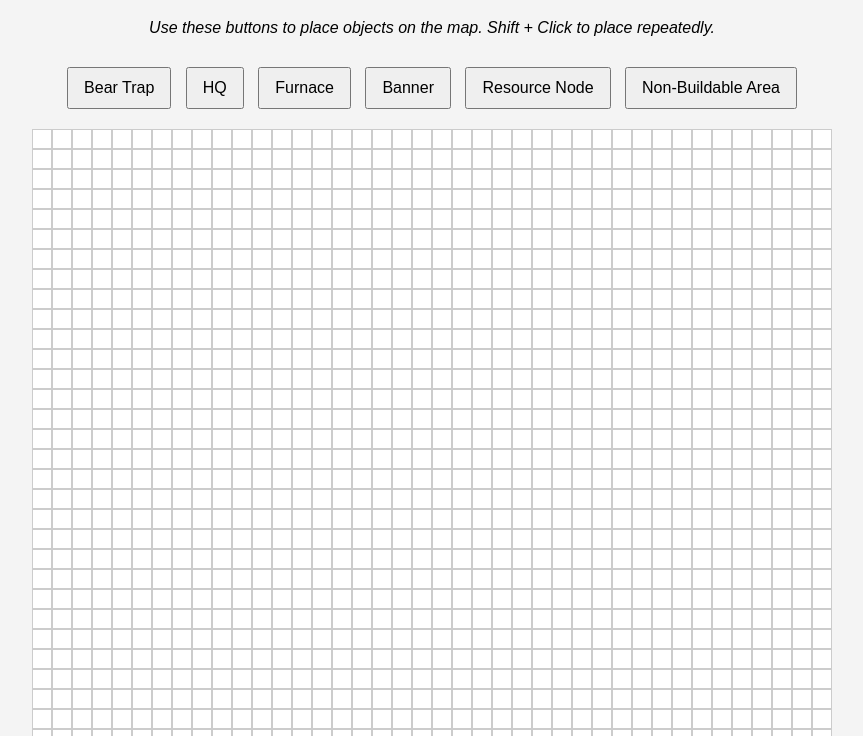
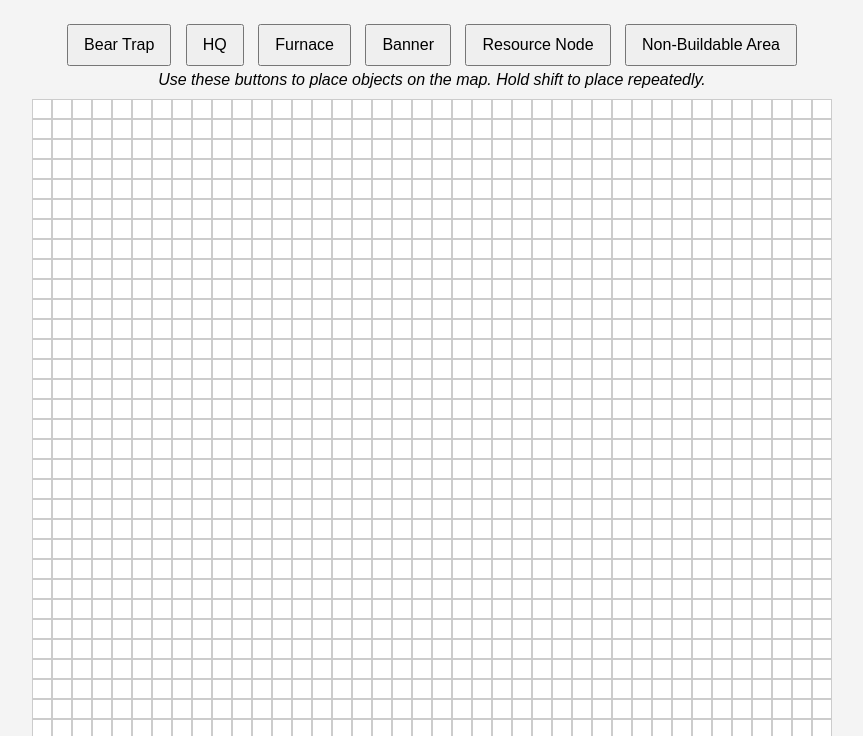
Before and after one commit to Justinfact/Justinfact.github.io, a plain HTML site: page index.html in a window 1280 px wide. Shown: the part 61-797 px from the top of the page, without its empty margins (208-1071 px from the left). Drawn offline with Linux system fonts and the light colour scheme.

Commit message:
Alignment

```diff
--- a/index.html
+++ b/index.html
@@ -99,16 +99,16 @@
 </head>
 <body>
   <h1>Bear Trap Planner</h1>
-  <p id="subtext" style="margin: 0 0 10px; font-style: italic;">
-    Use these buttons to place objects on the map. Shift + Click to place repeatedly.
-  </p>
-  <div id="toolbar">
+  <div id="toolbar" style="margin: 5px 5px;">
     <button id="add-bear-trap">Bear Trap</button>
     <button id="add-hq">HQ</button>
     <button id="add-furnace">Furnace</button>
     <button id="add-banner">Banner</button>
     <button id="add-resource-node">Resource Node</button>
     <button id="add-non-buildable">Non-Buildable Area</button>
+    <p id="subtext" style="text-align:center; margin: 5px 5px; font-style: italic;">
+      Use these buttons to place objects on the map. Hold shift to place repeatedly.
+    </p>
   </div>
 
   <!-- Ghost element for dragging preview -->
```
